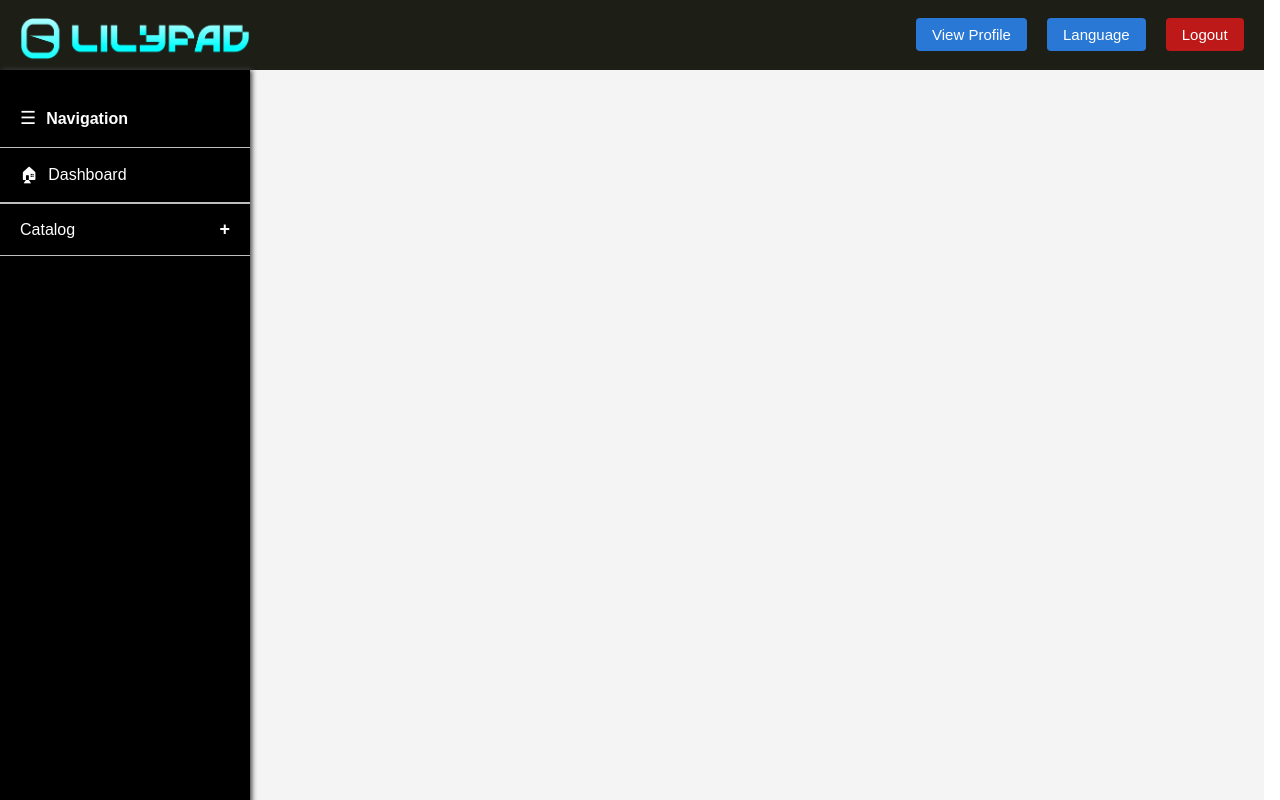
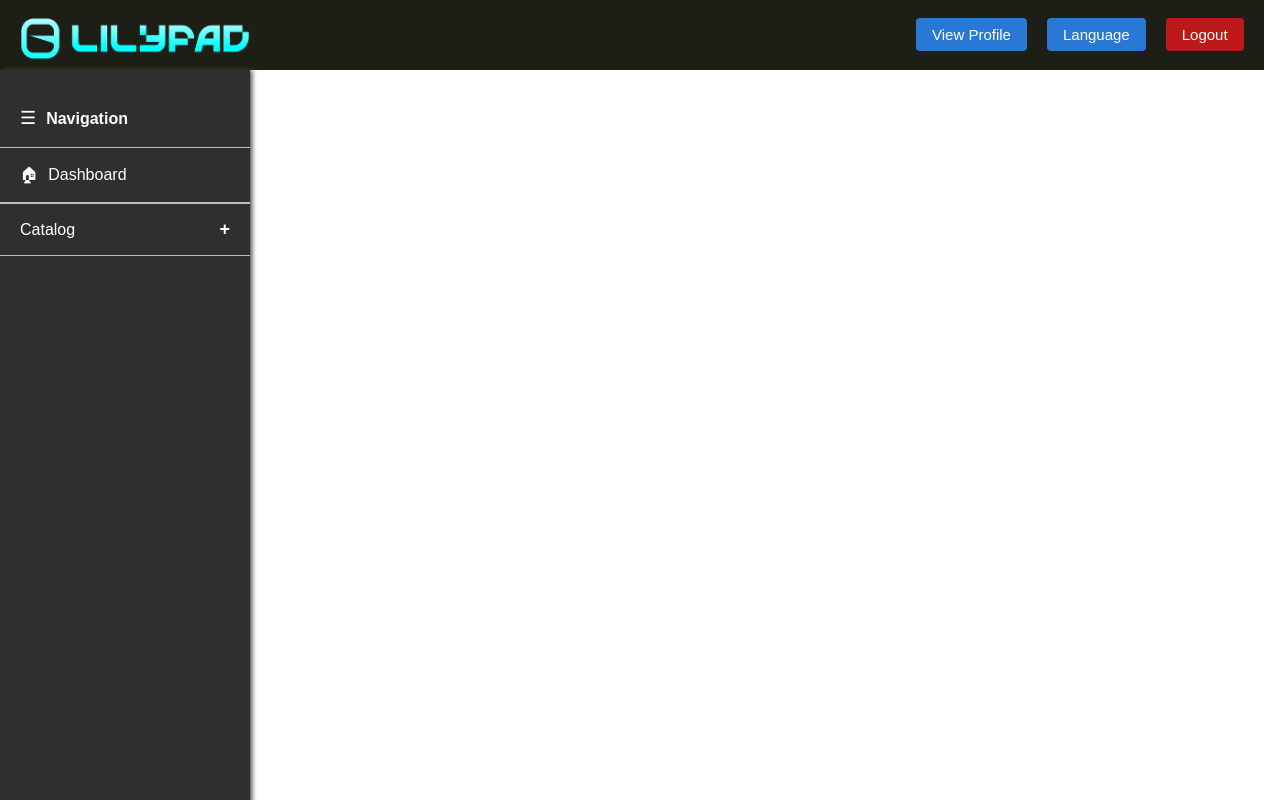
Before and after one commit to vtyagi26/Lilypad_frontend, a React (Vite) app: page / in a window 1280 px wide. Shown: the top 800 px of the page. Built offline with nearby package versions, Linux system fonts and the light colour scheme.

Commit message:
Update dashboard.css

```diff
--- a/src/components/dashboard.css
+++ b/src/components/dashboard.css
@@ -1,13 +1,18 @@
-
 .dashboard {
   display: flex;
-    height: 100vh;
-    background-color: #f4f4f4;
+  height: 280vh;
+  flex: 1;
+  width: 250px;
+  background-color: #ffffff;
+  flex-direction: column;
+  position: relative;
 }
 
 .navbar {
+  flex: 1;
+  height: 280vh;
   width: 250px;
-    background-color: #000000;
+  background-color: #302f2f;
   color: white;
   display: flex;
   flex-direction: column;
@@ -15,6 +20,15 @@
   padding: 20px 0;
 }
 
+.container {
+  flex: 0.25;
+  width:auto;
+  margin: 0;
+  padding: 20px;
+  background-color: #ffffff;
+  border-radius: 8px;
+  box-shadow: 0 4px 6px rgba(0, 0, 0, 0.1);
+}
 
 .title {
   display: flex;
@@ -61,7 +75,6 @@
 .home-icon {
   margin-right: 10px;
 }
-
 
 .dropdown {
   border-top: 1px solid #bebebe;
@@ -119,7 +132,7 @@
   background-color: #333;
 }
 
-  .new{
+.new {
   background-color: rgb(83, 144, 33);
   font-weight: 400;
   color: black;
```
Lines whose indentation alone changed are shown as unchanged.
